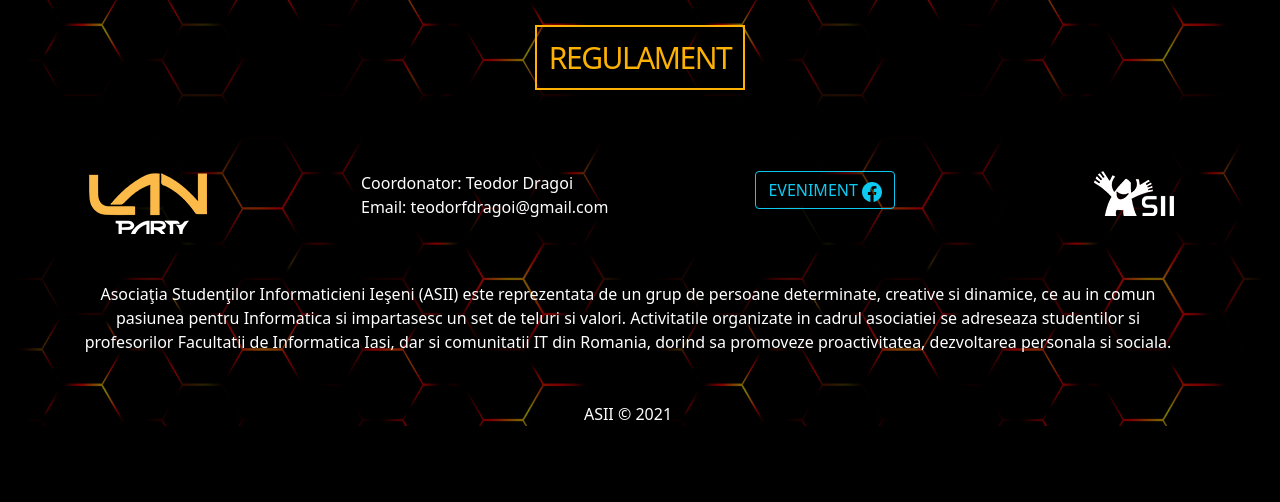
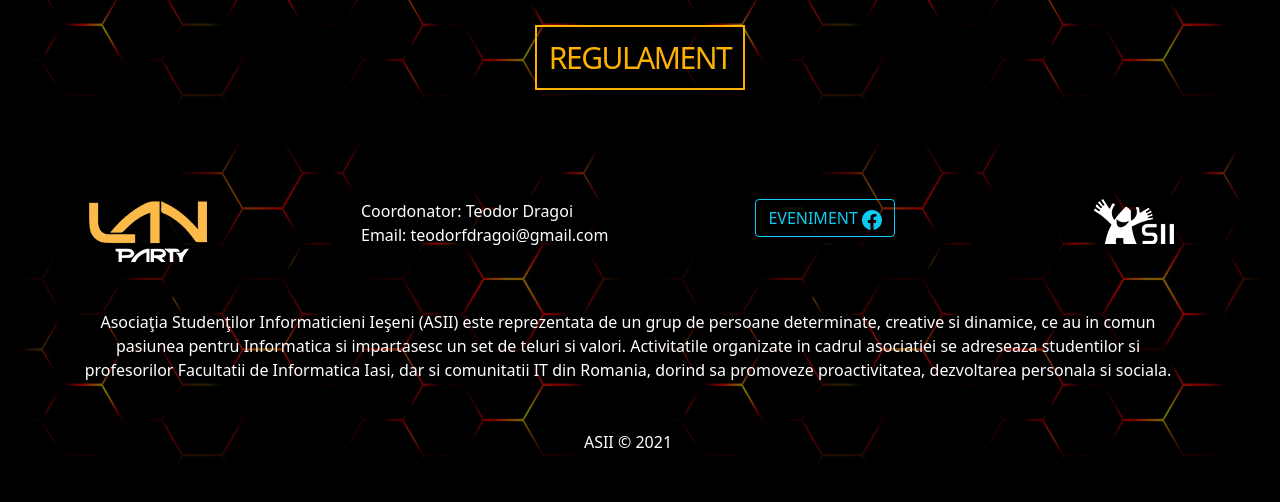
Before and after one commit to vagrosu/asii-projects, a PHP site: page / in a window 1280 px wide. Shown: the part 1673-2175 px from the top of the page. Before the commit the page ends 2099 px from the top, so only its background shows below. Run offline with PHP 8.4, Linux system fonts and the light colour scheme.

Commit message:
small styling changes

```diff
--- a/assets/css/style.css
+++ b/assets/css/style.css
@@ -101,8 +101,8 @@ body{
   height: 70%;
   margin: 0;
   margin-top: 50px;
-  background-image: url("../../img/Group 2.png"); */
-   background-position: 50% 0%;
+  background-image: url("../../img/Group 2.png");
+  background-position: 50% 0%;
   background-size: cover;
   background-repeat: no-repeat;
 }
--- a/footer.php
+++ b/footer.php
@@ -1,9 +1,11 @@
 <?php echo '
-<div class="" id="footer">
+<div class="mt-4 pt-1 pb-5" id="footer">
     <div class="container">
         <div class="row mt-5">
             <div class="col" id="logo">
-                <img src="img/logo.png">
+                <a href"/index.php">
+                    <img src="img/logo.png">
+                </a>
             </div>
             <div class="col text-start" id="coordonatori">
                 Coordonator: Teodor Dragoi
```
